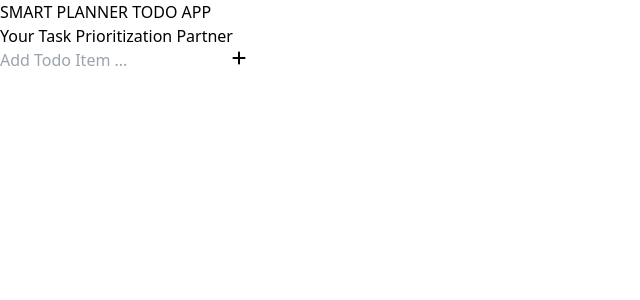
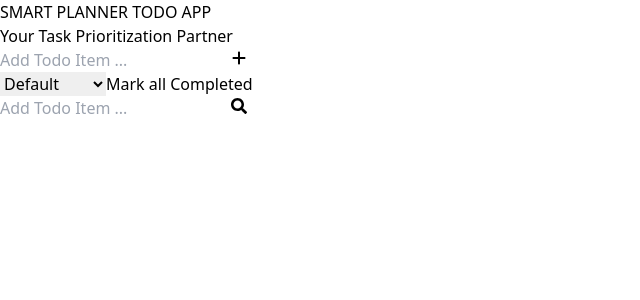
Before and after one commit to JENIPHER254/ReactTsTodoRestApi, a React (Vite) app in the folder todoApp/: page / in a window 1280 px wide. Shown: the top 300 px of the page, without its empty margins (0-640 px from the left). Built offline with nearby package versions, Linux system fonts and the light colour scheme.

Commit message:
seaarch an filter

```diff
--- a/todoApp/src/components/header.jsx
+++ b/todoApp/src/components/header.jsx
@@ -1,6 +1,6 @@
 const HeaderSection = ()=>{
     return (
-        <div>
+        <div >
             <h1 className="font-bold text-center text-3xl p-3 font-serif">SMART PLANNER TODO APP</h1>
             <p className="font-semibold text-center text-gray-400 pb-8 font-serif ">Your Task Prioritization Partner</p>
         </div>
--- a/todoApp/src/components/inputField.jsx
+++ b/todoApp/src/components/inputField.jsx
@@ -1,16 +1,88 @@
 import { FaPlus } from "react-icons/fa6";
+import { FaSearch } from "react-icons/fa";
+import { useState } from "react";
+import { useDispatch } from "react-redux";
+import { addTodo, updateSearchTerm } from "../../redux/actions";
 
 const InputField = () => {
+  const dispatch = useDispatch;
+  const [newTodoText, setNewTodoText] = useState("");
+  const [searchTerm, setSearchTerm] = useState("");
+  console.log(newTodoText);
+
+  //handle addToDo
+  const handleADDTodo = (text) => {
+    dispatch(addTodo(text));
+  };
+  ///add todo Click list
+  const handleADDTodoClick = () => {
+    if (newTodoText.trim() !== "") {
+      handleADDTodo(newTodoText.trim());
+      setNewTodoText = "";
+    }
+  };
+  const handleSearchChange = (value) => {
+    searchTerm(value);
+    dispatch(updateSearchTerm(value));
+  };
   return (
-    <div className="flex items-center">
-      <input
-        type="text"
-        name="text"
-        id="addTodo"
-        placeholder="Add Todo Item ..."
-        className="flex-grow p-3 border-gray-300 focus:outline-none focus:border-blue-500 border-b-2"
-      />
-      <button className="ml-2 p-4 bg-blue-400 rounded hover:bg-blue-600 font-bold text-white"><FaPlus></FaPlus></button>
+    <div>
+      <div className="flex items-center mb-7">
+        <input
+          value={newTodoText}
+          onChange={(e) => setNewTodoText(e.target.value)}
+          type="text"
+          id="addTodoInput"
+          name="addTodoInput"
+          placeholder="Add Todo Item ..."
+          className="flex-grow p-3 border-gray-300 focus:outline-none focus:border-blue-500 border-b-2"
+        />
+        <button
+          onClick={handleADDTodoClick}
+          className="ml-2 p-4 bg-blue-400 rounded hover:bg-blue-600 font-bold text-white"
+        >
+          <FaPlus></FaPlus>
+        </button>
+      </div>
+      {/* filter and search */}
+      <div className="flex justify-between  items-center">
+        <div className="flex items-center mb-4">
+          <select
+            type="text"
+            id="search"
+            name="search"
+            placeholder="search ..."
+            className="flex-grow px-7 py-2 text-sm rounded border-gray-300 focus:outline-none focus:border-blue-500 border-b-2"
+          >
+            <option value="ALL">Default</option>
+            <option value="COMPLETED">Completed</option>
+            <option value="INCOMPLETE">Incomplete</option>
+          </select>
+          <button
+            onClick={handleADDTodoClick}
+            className="ml-2 p-2 text-sm bg-purple-400 rounded hover:bg-purple-600  text-white"
+          >
+           Mark all Completed
+          </button>
+        </div>
+        <div className="flex items-center mb-4">
+          <input
+            value={searchTerm}
+            onChange={(e) => handleSearchChange(e.target.value)}
+            type="text"
+            id="addTodoInput"
+            name="addTodoInput"
+            placeholder="Add Todo Item ..."
+            className="flex-grow p-3 text-sm border-gray-300 focus:outline-none focus:border-blue-500 border-b-2"
+          />
+          <button
+            onClick={handleADDTodoClick}
+            className="ml-2 p-3 text-sm bg-blue-400 rounded hover:bg-blue-600 font-bold text-white"
+          >
+            <FaSearch></FaSearch>
+          </button>
+        </div>
+      </div>
     </div>
   );
 };
```
Also changed, not shown: todoApp/src/App.jsx (line endings or trailing spaces).
